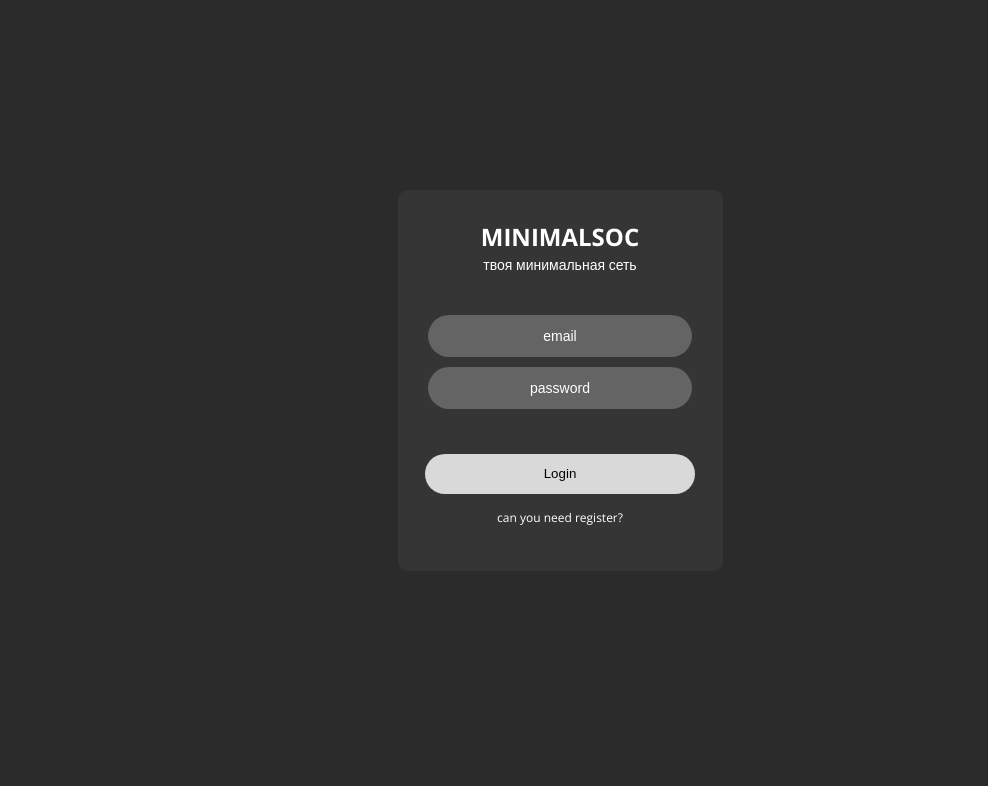
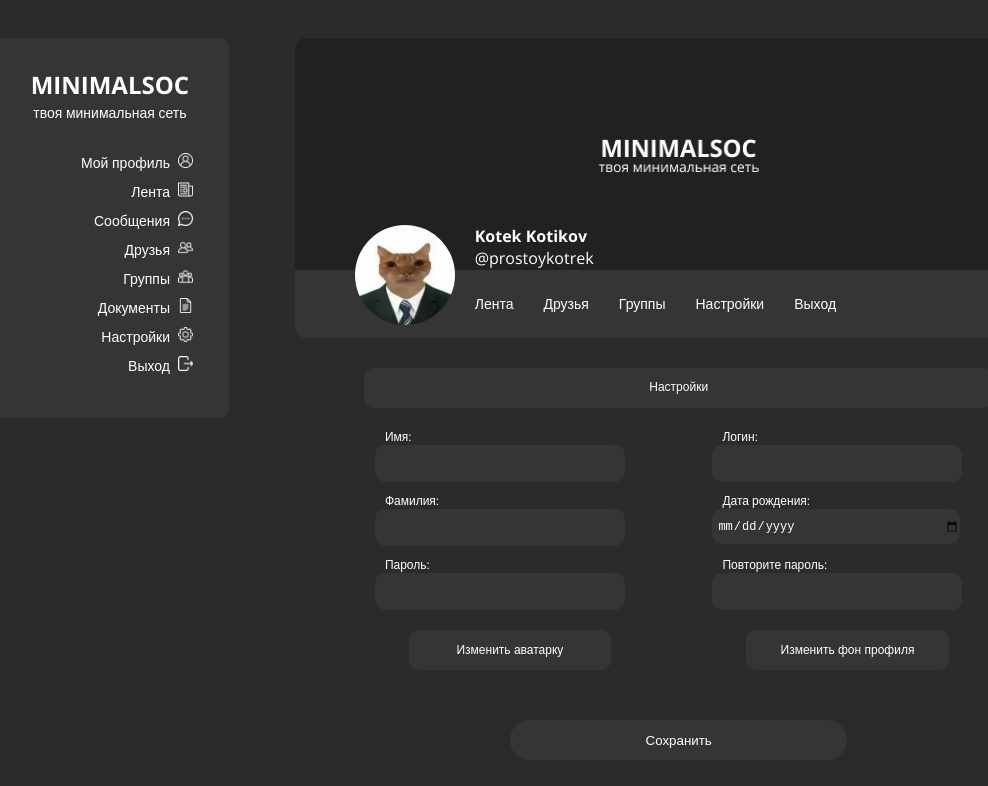
Before and after one commit to Introvert696/minimal-soc-frontend-new, a Vue app: page /setting in a window 1280 px wide. Shown: the top 786 px of the page, without its empty margins (80-1068 px from the left). Built offline with nearby package versions, Linux system fonts and the light colour scheme.

Commit message:
сделал вью сетинга

```diff
--- a/public/css/main.css
+++ b/public/css/main.css
@@ -644,3 +644,69 @@ a {
 .group-info-list-board {
   margin: 15px 0 0 20px;
 }
+/* Setting css */
+.title-setting-board {
+  width: 70%;
+  height: 40px;
+  text-align: center;
+  color: white;
+  background-color: #353535;
+  margin: auto;
+  border-radius: 10px;
+  font-size: 12px;
+  margin-top: 30px;
+}
+.title-setting-board p {
+  margin: auto;
+  padding-top: 10px;
+}
+/* setting-form */
+.setting-form {
+  height: 70px;
+  display: flex;
+  flex-wrap: wrap;
+  width: 75%;
+  margin: auto;
+  font-size: 12px;
+  margin-top: 10px;
+}
+.setting-input {
+  width: 40%;
+  color: white;
+  margin: auto;
+  margin-top: 10px;
+}
+.setting-input input {
+  width: 90%;
+  padding-left: 5px;
+  height: 35px;
+  border: none;
+  background-color: #353535;
+  color: white;
+  border-radius: 10px;
+  font-size: 12px;
+}
+.setting-input label {
+  margin: 10px 0 10px 10px;
+}
+.setting-btn {
+  width: 30%;
+  margin: auto;
+  border: none;
+  margin-top: 20px;
+  height: 40px;
+  background-color: #353535;
+  color: white;
+  border-radius: 10px;
+  font-size: 12px;
+}
+.setting-save-btn {
+  width: 50%;
+  margin: auto;
+  margin-top: 50px;
+  height: 40px;
+  border-radius: 40px;
+  border: none;
+  background-color: #353535;
+  color: white;
+}
--- /dev/null
+++ b/src/components/setting/inputform.vue
@@ -0,0 +1,36 @@
+<template>
+  <form action="#" class="setting-form">
+    <div class="setting-input">
+      <label for="name">Имя:</label><br />
+      <input type="text" name="name" />
+    </div>
+    <div class="setting-input">
+      <label for="login">Логин:</label><br />
+      <input type="text" name="login" />
+    </div>
+    <div class="setting-input">
+      <label for="latname">Фамилия:</label><br />
+      <input type="text" name="latname" />
+    </div>
+    <div class="setting-input">
+      <label for="name">Дата рождения:</label><br />
+      <input type="date" name="name" />
+    </div>
+    <div class="setting-input">
+      <label for="password">Пароль:</label><br />
+      <input type="password" name="password" />
+    </div>
+    <div class="setting-input">
+      <label for="password2">Повторите пароль:</label><br />
+      <input type="password" name="password2" />
+    </div>
+    <button class="setting-btn">Изменить аватарку</button> <br />
+    <button class="setting-btn">Изменить фон профиля</button>
+    <button type="submit" class="setting-save-btn">Сохранить</button>
+  </form>
+</template>
+<script>
+export default {
+  name: "inputform",
+};
+</script>
--- /dev/null
+++ b/src/components/setting/titleboard.vue
@@ -0,0 +1,10 @@
+<template>
+  <div class="title-setting-board">
+    <p>Настройки</p>
+  </div>
+</template>
+<script>
+export default {
+  name: "titleboard",
+};
+</script>
--- a/src/router/index.js
+++ b/src/router/index.js
@@ -10,6 +10,7 @@ import SelectedMailView from "../views/SelectedMailView";
 import DocumentsView from "@/views/DocumentsView.vue";
 import GroupProfileVIew from "@/views/GroupProfileView.vue";
 import GroupViewVue from "@/views/GroupView.vue";
+import SettingView from "@/views/SettingView.vue";
 
 const routes = [
   {
@@ -85,7 +86,7 @@ const routes = [
   {
     path: "/setting",
     name: "setting",
-    component: LoginView,
+    component: SettingView,
   },
   {
     path: "/exit",
--- /dev/null
+++ b/src/views/SettingView.vue
@@ -0,0 +1,23 @@
+<template>
+  <mainlayout>
+    <userheaderinfo />
+    <titleboard />
+    <inputform />
+  </mainlayout>
+</template>
+
+<script>
+import mainlayout from "./layout/mainlayout.vue";
+import userheaderinfo from "@/components/profile/userheaderinfo.vue";
+import titleboard from "@/components/setting/titleboard.vue";
+import inputform from "@/components/setting/inputform.vue";
+export default {
+  name: "SettingView",
+  components: {
+    mainlayout,
+    userheaderinfo,
+    titleboard,
+    inputform,
+  },
+};
+</script>
```
